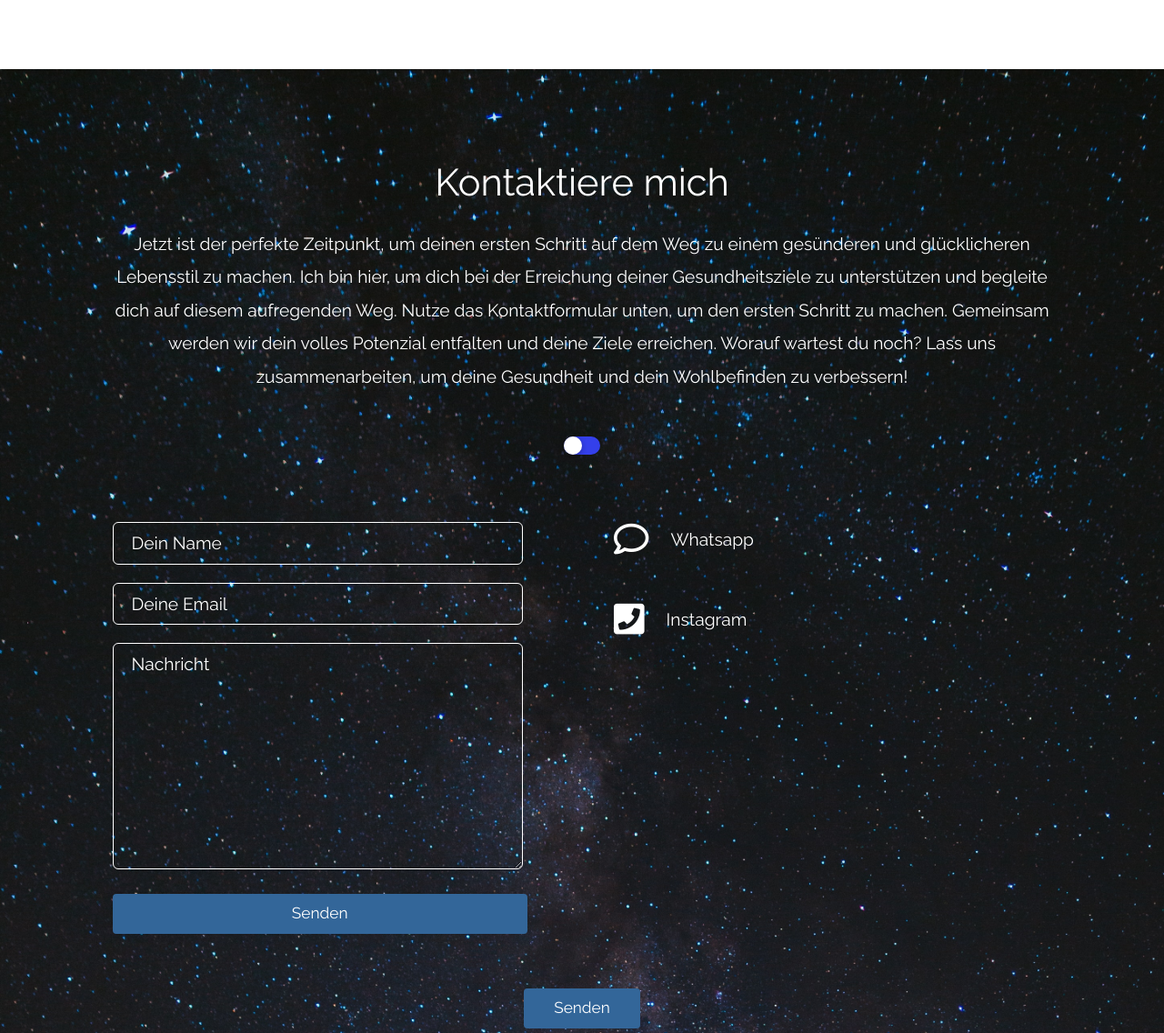
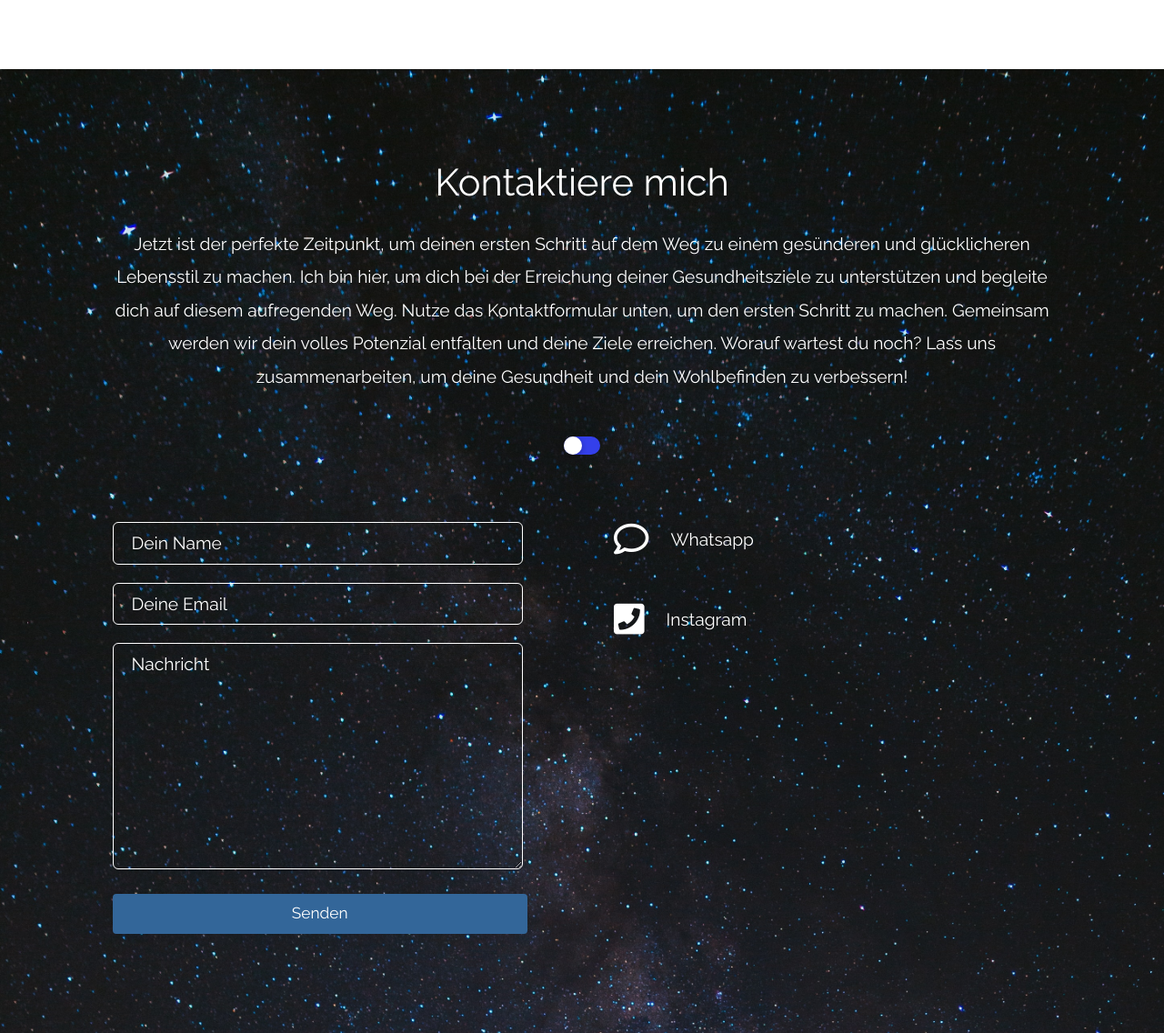
Before and after one commit to ILPATHERA/simfit, a Flask app: page / in a window 1280 px wide. Shown: the part 3839-4975 px from the top of the page at 91% size. Run offline with Flask 3, Linux system fonts and the light colour scheme; some libraries are stand-ins or nearby versions.

Commit message:
disable button

```diff
--- a/templates/index.html
+++ b/templates/index.html
@@ -410,7 +410,7 @@
           <a rel="nofollow" href="https://www.tooplate.com" title="HTML templates"></a>
         </p>
       </footer>
-      <button type="submit" class="btn tm-btn-submit mx-auto d-block" style="width: 10%;" id="registrationSubmitButton">Senden</button>
+      <!--<button type="submit" class="btn tm-btn-submit mx-auto d-block" style="width: 10%;" id="registrationSubmitButton">Senden</button>-->
     </section>
     <script src="{{ url_for('static', filename='js/jquery-1.9.1.min.js') }}"></script>
     <script src="{{ url_for('static', filename='js/slick/slick.min.js') }}"></script>
```
